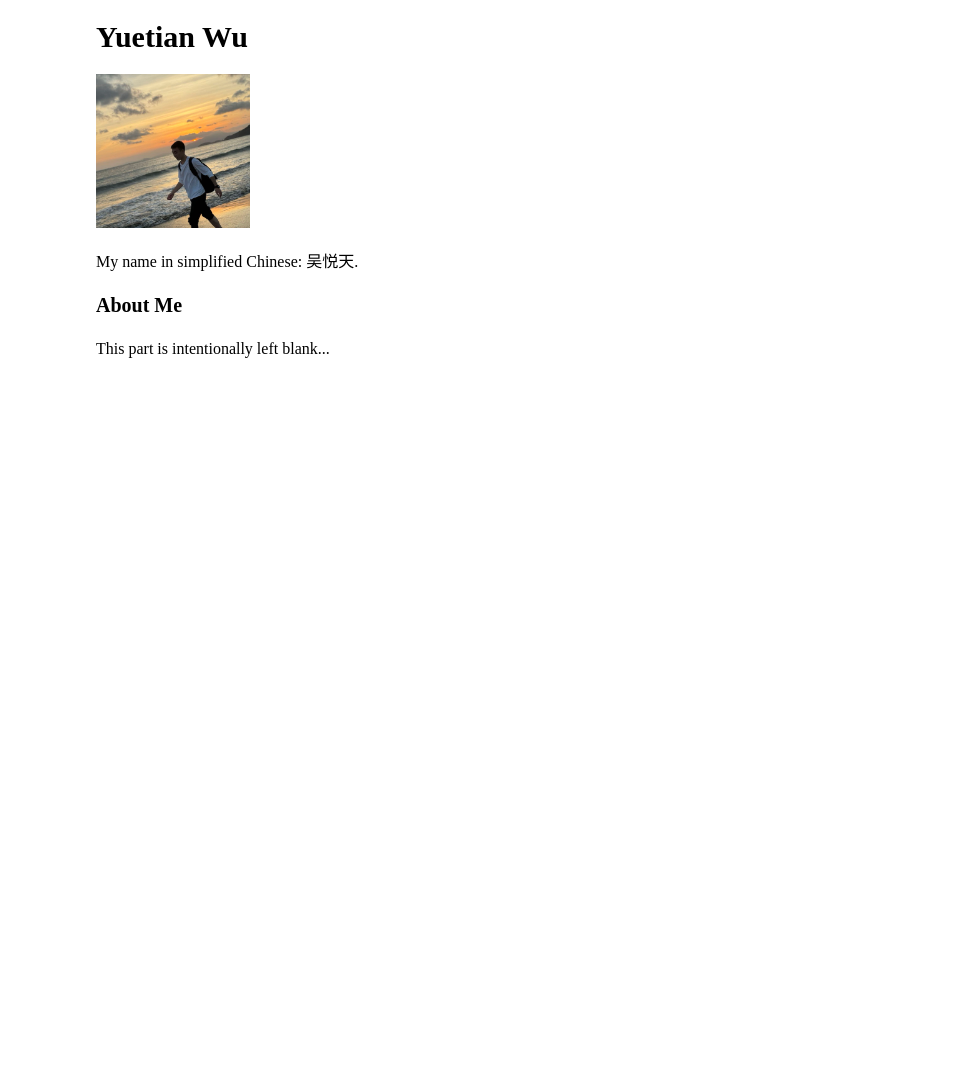
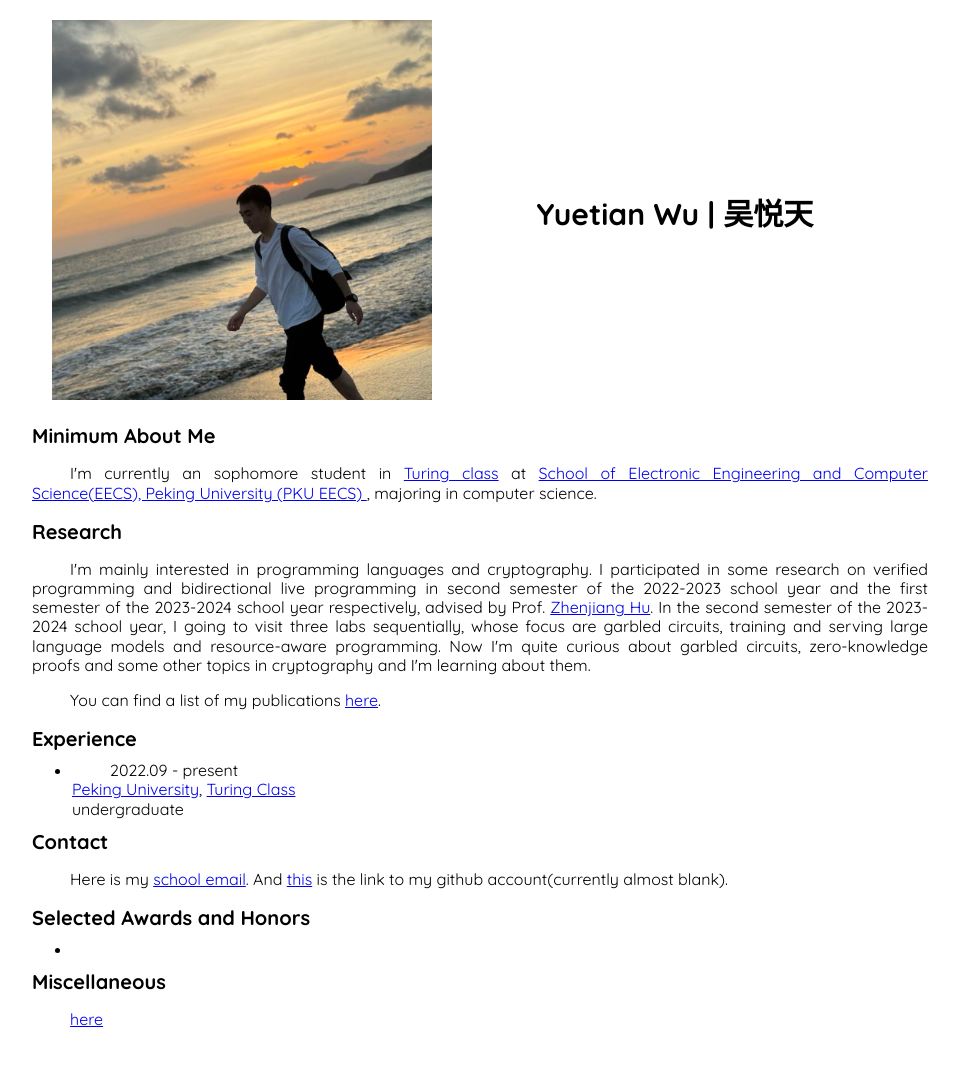
Before and after one commit to seajupiter/seajupiter.github.io, a plain HTML site: page index.html in a window 1280 px wide. Shown: the whole page, without its empty margins (160-1119 px from the left). Before the commit the page ends 800 px from the top, so only its background shows below. Drawn offline with Linux system fonts and the light colour scheme.

Commit message:
add some initial content

```diff
--- a/index.html
+++ b/index.html
@@ -4,22 +4,93 @@
 <head>
     <meta charset="utf-8" />
     <meta name="viewport" content="width=device-width" />
-    <title>Yuetian Wu</title>
+    <title>Yuetian Wu | 吴悦天</title>
     <link href="styles/style.css" rel="stylesheet" />
-    <link rel="stylesheet" href="https://fonts.googleapis.com/css?family=Tangerine">
+    <link rel="preconnect" href="https://fonts.googleapis.com">
+    <link rel="preconnect" href="https://fonts.gstatic.com" crossorigin>
+    <link href="https://fonts.googleapis.com/css2?family=Raleway:wght@100..900&display=swap" rel="stylesheet">
+    <link href="https://fonts.googleapis.com/css2?family=Quicksand:wght@300..700&display=swap" rel="stylesheet">
 </head>
 
 
 <body>
-    <h1>Yuetian Wu</h1>
-    <img src="images/avatar.jpg" alt="My profile image" width="20%" />
-    <p>My name in simplified Chinese: 吴悦天.</p>
+    <div class="container">
+        <div class="image">
+            <img src="images/avatar.jpg" alt="My profile image"
+                style="margin: 20px; max-width: 100%; max-height: 100%;">
+        </div>
+        <div>
+            <h1 style="text-align: center;">Yuetian Wu | 吴悦天</h1>
+        </div>
+    </div>
+
+
 
     <h2>
-        About Me
+        Minimum About Me
     </h2>
 
-    <p>This part is intentionally left blank...</p>
+    <p>
+        I'm currently an sophomore student in <a
+            href="https://cfcs.pku.edu.cn/english/research/turing_program/introduction1/index.htm">Turing class</a> at
+        <a href="https://eecs.pku.edu.cn/">School of Electronic Engineering and Computer Science(EECS), Peking
+            University (PKU EECS) </a>, majoring in computer science.
+    </p>
+
+    <h2>
+        Research
+    </h2>
+
+    <p>
+        I'm mainly interested in programming languages and cryptography. I participated in some research on verified
+        programming and bidirectional live programming in second semester of the 2022-2023 school year and the first
+        semester of the 2023-2024 school year respectively, advised by Prof. <a
+            href="https://zhenjiang888.github.io">Zhenjiang Hu</a>. In the second semester of the 2023-2024 school year,
+        I going to visit three labs sequentially, whose focus are garbled circuits, training and serving large language
+        models and resource-aware programming. Now I'm quite curious about garbled circuits, zero-knowledge proofs and
+        some other topics in cryptography and I'm learning about them.
+    </p>
+    <p>
+        You can find a list of my publications <a href="publications.html">here</a>.
+    </p>
+
+    <h2>
+        Experience
+    </h2>
+
+    <ul>
+        <li>
+            2022.09 - present <br>
+            <a href="https://www.pku.edu.cn">Peking University</a>, <a href="https://cfcs.pku.edu.cn/english/research/turing_program/introduction1/index.html">Turing Class</a> <br>
+            undergraduate
+        </li>
+    </ul>
+
+    <h2>
+        Contact
+    </h2>
+
+    <p>
+        Here is my <a href="mailto:wyt2357@stu.pku.edu.cn">school email</a>. And <a
+            href="https://github.com/wyt2357">this</a> is the link to my github account(currently almost blank).
+    </p>
+
+    <h2>
+        Selected Awards and Honors
+    </h2>
+
+    <ul>
+        <li></li>
+    </ul>
+
+    <h2>
+        Miscellaneous
+    </h2>
+
+    <p>
+        <a href="miscellaneous.html">here</a>
+    </p>
+
 
     <script src="scripts/main.js" defer></script>
 </body>
--- a/styles/style.css
+++ b/styles/style.css
@@ -1,15 +1,19 @@
 html {
     font-size: 10px;
+    /* font-family: "Raleway", sans-serif; */
+    font-family: "Quicksand", sans-serif;
 }
 
 p,
 li {
     font-size: 16px;
-    line-height: 2;
+    line-height: 1.2;
+    text-indent: 4ch;
+    text-align: justify;
 }
 
 body {
-    width: 60%;
+    width: 70%;
     margin: 0 auto;
     padding: 0 20px 20px 20px;
 }
@@ -24,3 +28,24 @@ h2 {
     font-size: 20px;
     margin: 0;
 }
+
+.container {
+    display: grid;
+    align-items: center;
+    grid-template-columns: 1.5fr 2fr;
+    column-gap: 10px;
+}
+
+.quicksand-vari {
+    font-family: "Quicksand", sans-serif;
+    font-optical-sizing: auto;
+    font-weight: 500;
+    font-style: normal;
+}
+
+.raleway-vari {
+    font-family: "Raleway", sans-serif;
+    font-optical-sizing: auto;
+    font-weight: 600;
+    font-style: normal;
+}
```
Also changed, not shown: miscellaneous.html (added, +31 -0 lines), publications.html (added, +30 -0 lines), images/PKU.png (added), 1 other file.
